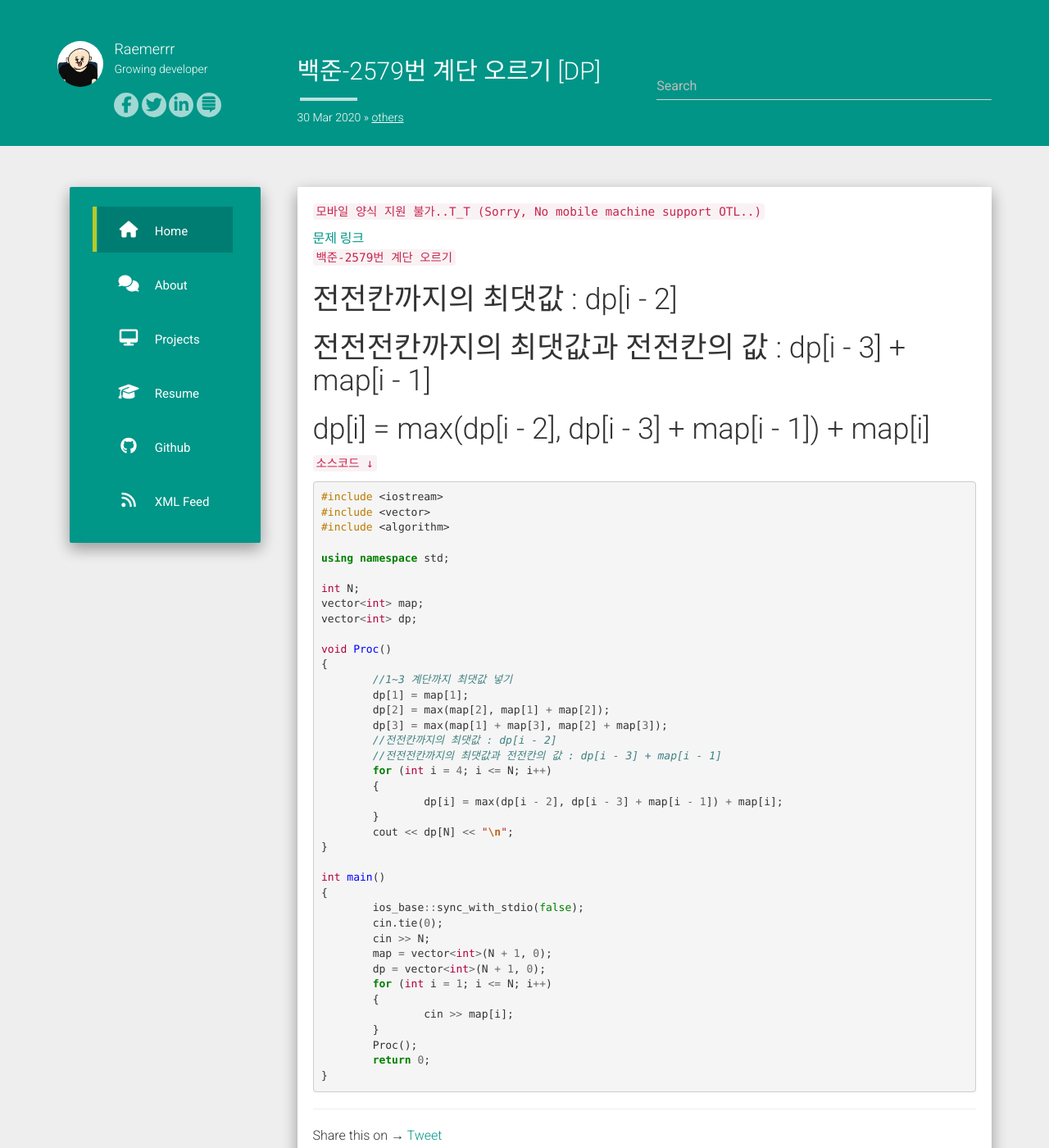
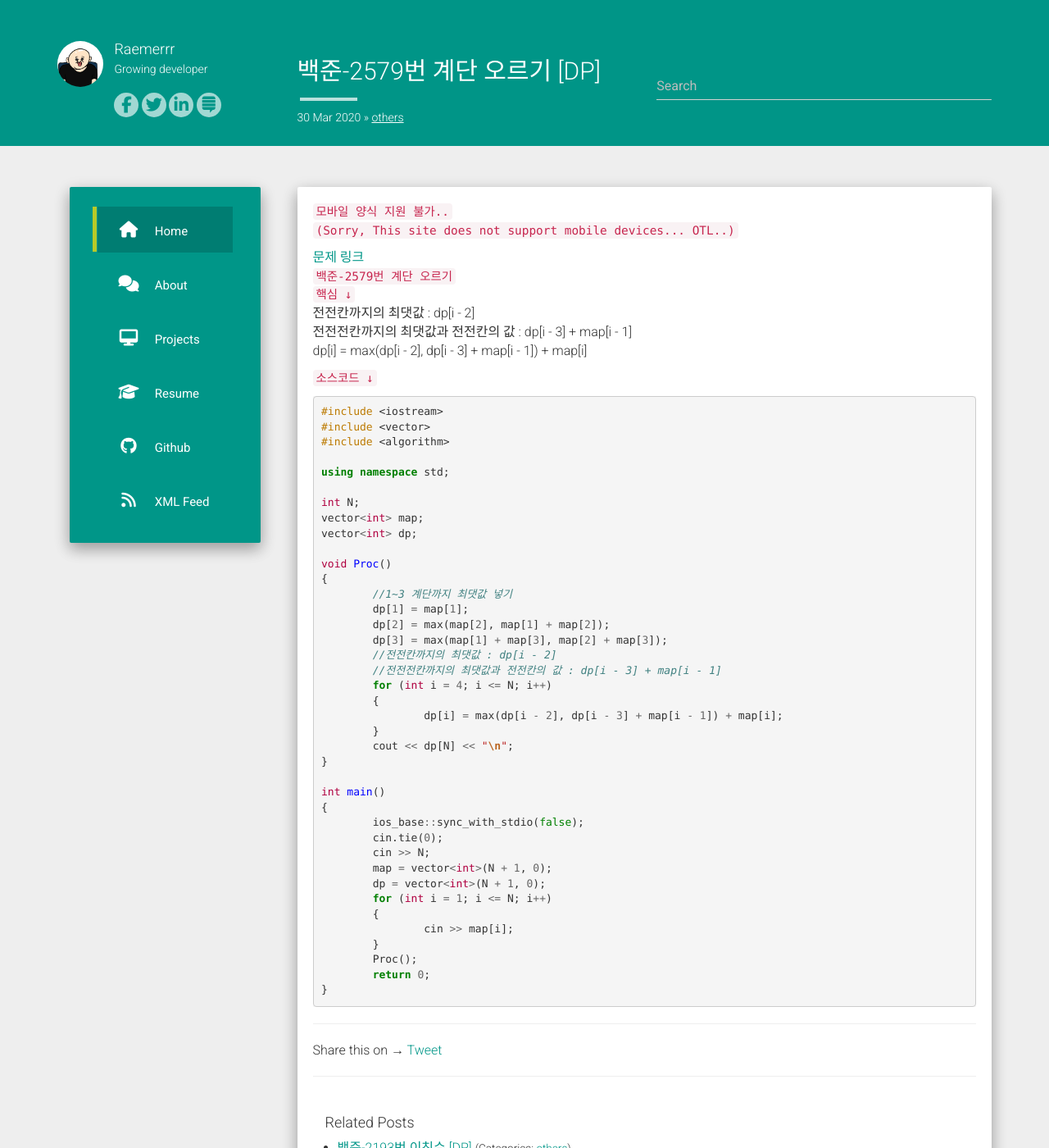
Before and after one commit to Raemerrr/raemerrr.github.io, a Jekyll site: the page built from _posts/2020-03-30-boj_2579.md, in a window 1280 px wide and 1400 px high. Shown: the whole window at 82% size. Built offline with Jekyll 4.4.1, drawn with Linux system fonts in a browser that asks for light colours; nearby versions of some CDN libraries; comment, search, counter and statistics services are not loaded; some of the changed text lies outside the part shown.

Commit message:
posts_ Upload

```diff
--- a/_posts/2020-03-30-boj_2579.md
+++ b/_posts/2020-03-30-boj_2579.md
@@ -4,14 +4,15 @@ title: "백준-2579번 계단 오르기 [DP]"
 date: 2020-03-30 22:48:00
 categories: others
 ---
-`모바일 양식 지원 불가..T_T (Sorry, No mobile machine support OTL..) `
+`모바일 양식 지원 불가..`
+`(Sorry, This site does not support mobile devices... OTL..)`
 
 <a href="https://www.acmicpc.net/problem/2579" target="_blank">문제 링크</a>
 `백준-2579번 계단 오르기`
-
-<h1>전전칸까지의 최댓값 : dp[i - 2]</h1>
-<h1>전전전칸까지의 최댓값과 전전칸의 값 : dp[i - 3] + map[i - 1]</h1>
-<h1>dp[i] = max(dp[i - 2], dp[i - 3] + map[i - 1]) + map[i]</h1>
+`핵심 ↓`
+전전칸까지의 최댓값 : dp[i - 2]
+전전전칸까지의 최댓값과 전전칸의 값 : dp[i - 3] + map[i - 1]
+dp[i] = max(dp[i - 2], dp[i - 3] + map[i - 1]) + map[i]
 
 `소스코드 ↓`
 {% highlight cpp %}
```
Also changed, not shown: _posts/2020-03-25-boj_1039.md (+2 -1 lines), _posts/2020-03-30-boj_1149.md (+2 -1 lines), _posts/2020-03-30-boj_2193.md (added, +47 -0 lines).
